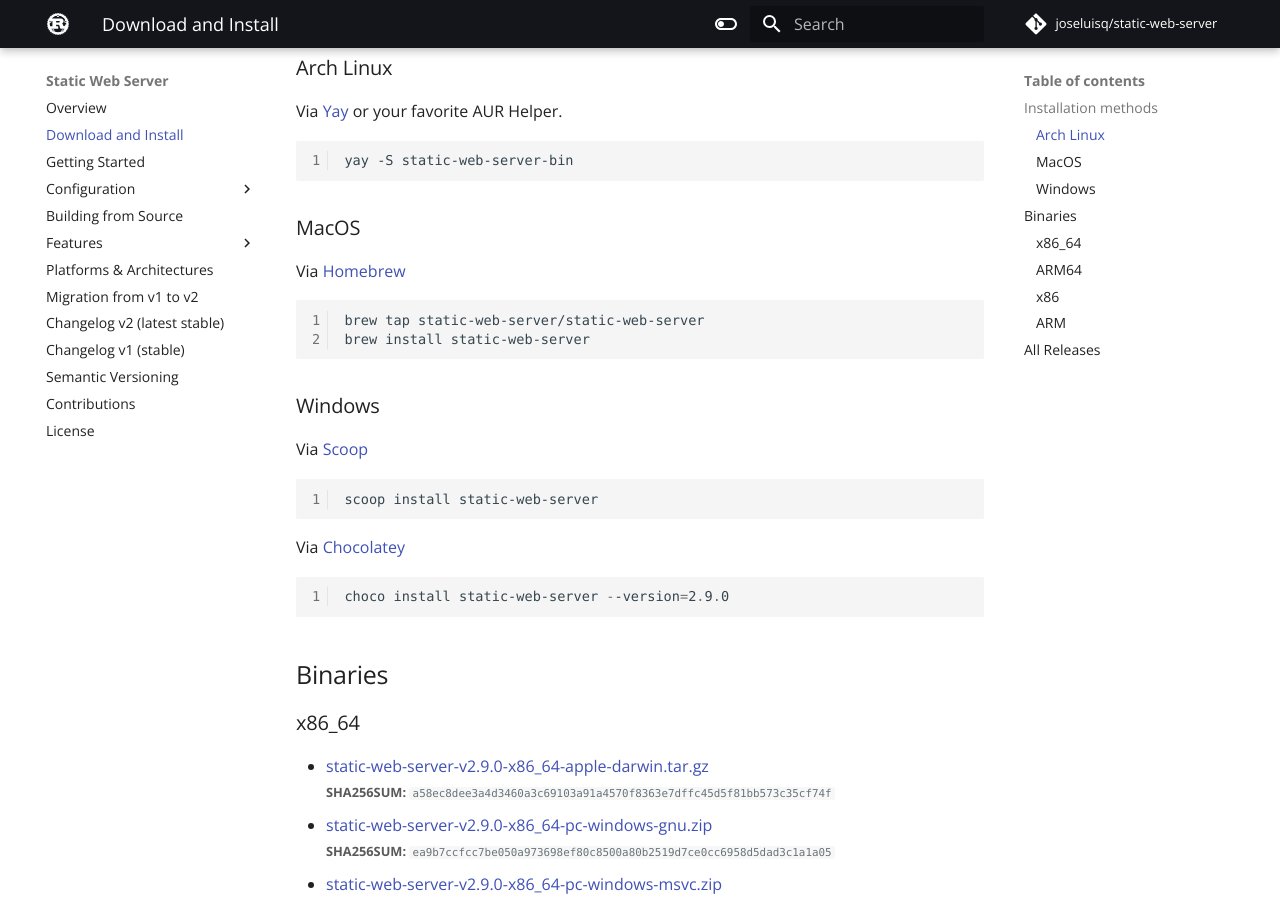
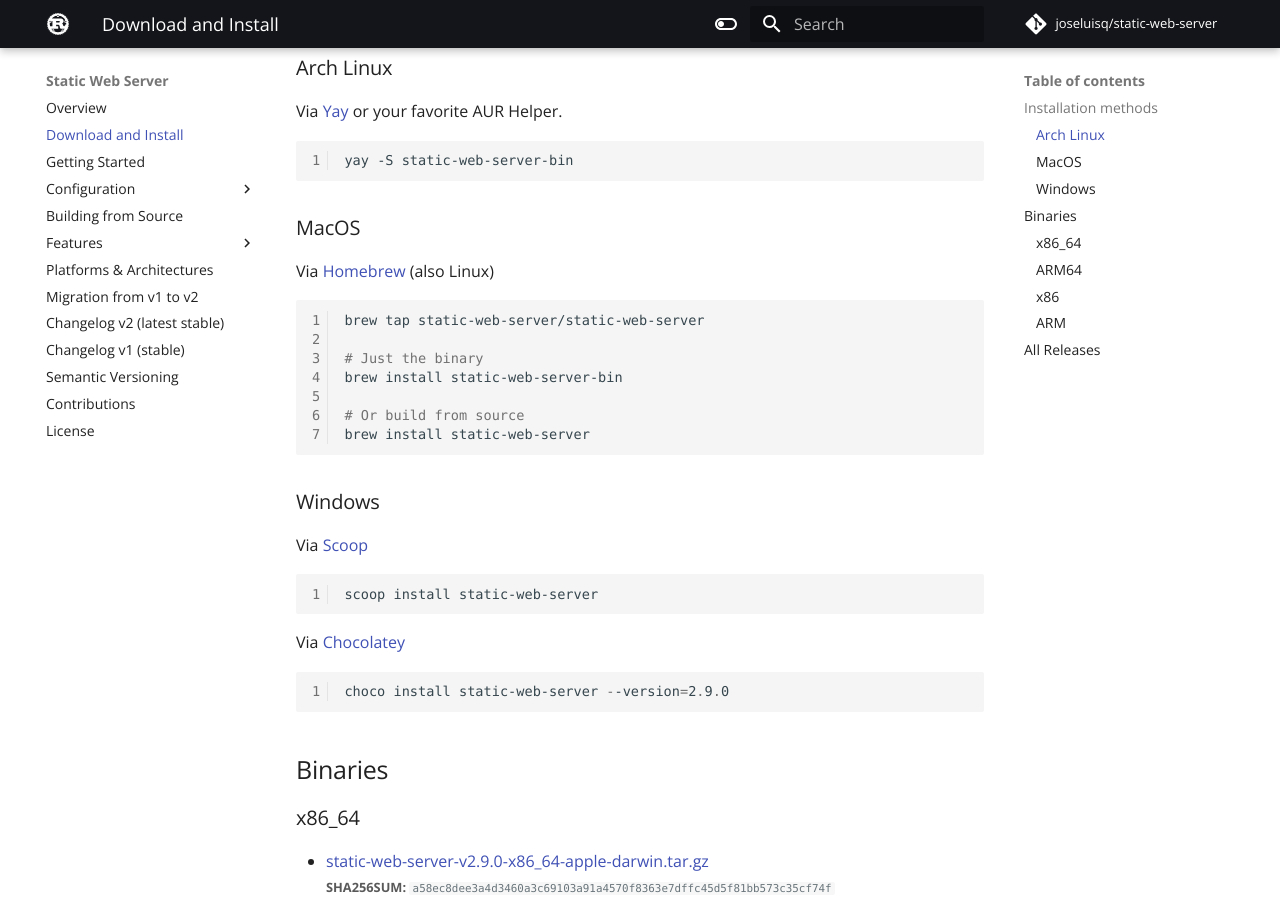
Before and after one commit to static-web-server/static-web-server, an MkDocs documentation site: the page built from docs/content/download-and-install.md, in a window 1280 px wide and 900 px high, scrolled down 303 px. Built offline with MkDocs 1.6.1 and Material for MkDocs 9.7.7, drawn with Linux system fonts in a browser that asks for light colours; some web fonts are replaced; comment, search, counter and statistics services are not loaded.

Commit message:
docs: brew install static-web-server-bin [skip ci]

````diff
--- a/docs/content/download-and-install.md
+++ b/docs/content/download-and-install.md
@@ -22,10 +22,15 @@
 
 ### MacOS
 
-Via [Homebrew](https://brew.sh/)
+Via [Homebrew](https://brew.sh/) (also Linux)
 
 ```sh
 brew tap static-web-server/static-web-server
+
+# Just the binary
+brew install static-web-server-bin
+
+# Or build from source
 brew install static-web-server
 ```
 
````
